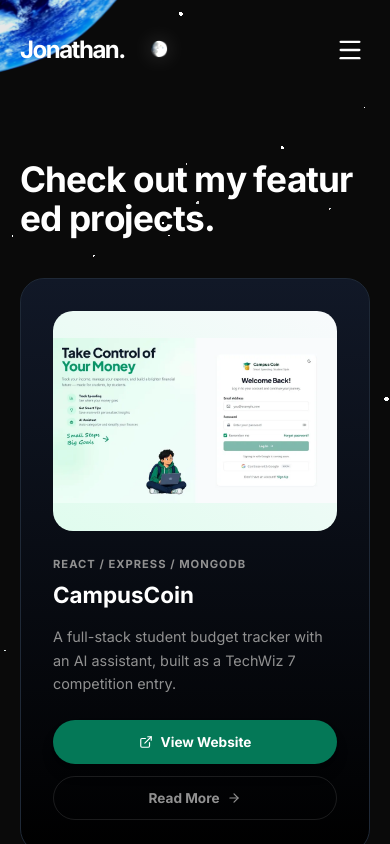
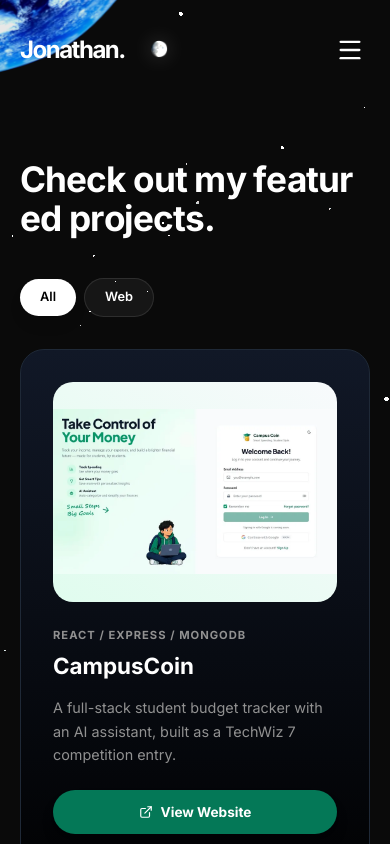
Before and after one commit to ogunmuyiwajonathan/Jonathan-portfolio, a React (Vite) app: page /works in a window 390 px wide. Shown: the top 844 px of the page. Built offline with nearby package versions, Linux system fonts and the light colour scheme.

Commit message:
feat: add web/desktop/mobile project filter, Electron + mobile copy, SEO meta

```diff
--- a/index.html
+++ b/index.html
@@ -14,7 +14,23 @@
     <meta name="viewport" content="width=device-width, initial-scale=1.0" />
     <link rel="preload" as="image" href="/images/image.webp" />
     <link rel="preload" as="image" href="/images/earth-bg.webp" />
-    <title>Jonathan - Portfolio</title>
+    <title>Jonathan - Full Stack Developer | Web, Desktop & Mobile Apps</title>
+    <meta name="description" content="Full-stack developer building web, desktop (Electron), and mobile apps with React, TypeScript, and Node.js. Open to remote roles." />
+    <meta name="keywords" content="full-stack developer, frontend developer, React, TypeScript, Tailwind CSS, Node.js, Electron, Flutter, React Native, remote developer, Nigeria" />
+    <meta name="author" content="Jonathan Ogunmuyiwa" />
+    <link rel="canonical" href="https://jonworld.vercel.app/" />
+    <!-- Open Graph -->
+    <meta property="og:type" content="website" />
+    <meta property="og:title" content="Jonathan - Full Stack Developer | Web, Desktop & Mobile Apps" />
+    <meta property="og:description" content="Full-stack developer building web, desktop (Electron), and mobile apps with React, TypeScript, and Node.js. Open to remote roles." />
+    <meta property="og:url" content="https://jonworld.vercel.app/" />
+    <meta property="og:image" content="https://jonworld.vercel.app/images/logo.webp" />
+    <meta property="og:site_name" content="Jonathan Ogunmuyiwa - Portfolio" />
+    <!-- Twitter -->
+    <meta name="twitter:card" content="summary_large_image" />
+    <meta name="twitter:title" content="Jonathan - Full Stack Developer | Web, Desktop & Mobile Apps" />
+    <meta name="twitter:description" content="Full-stack developer building web, desktop (Electron), and mobile apps with React, TypeScript, and Node.js. Open to remote roles." />
+    <meta name="twitter:image" content="https://jonworld.vercel.app/images/logo.webp" />
   </head>
   <body>
     <div id="root"></div>
--- a/src/pages/Home.tsx
+++ b/src/pages/Home.tsx
@@ -4,7 +4,7 @@ import {
     Code2, Palette, Zap, Globe, Database, Smartphone
 } from 'lucide-react';
 import { FaNodeJs, FaReact } from 'react-icons/fa';
-import { SiTailwindcss, SiJavascript, SiFlutter, SiMongodb } from 'react-icons/si';
+import { SiTailwindcss, SiJavascript, SiFlutter, SiMongodb, SiElectron } from 'react-icons/si';
 import { Linkedin, Github } from 'lucide-react';
 import SpotlightCard from '@/components/react-bits/SpotlightCard';
 import SplitText from '@/components/react-bits/SplitText';
@@ -23,13 +23,14 @@ const techStack = [
     { icon: <SiMongodb size={30} className="text-[#00ed64]" />, label: "MongoDB", title:"MongoDB" },
     { icon: <FaNodeJs size={30} className="text-[#339933]" />, label: "Node.js", title: "Node.js" },
     { icon: <SiFlutter size={30} className="text-[#55C6F8]" />, label: "Flutter", title: "Flutter" },
+    { icon: <SiElectron size={30} className="text-[#9feaf9]" />, label: "Electron", title: "Electron" },
 ];
 
 const services = [
-    { icon: <Globe size={24} />, title: 'Full Stack Development', desc: 'React, Node, Python' },
+    { icon: <Globe size={24} />, title: 'Full Stack Development', desc: 'React, Node, Electron' },
     { icon: <Palette size={24} />, title: 'UX Strategy', desc: 'Figma' },
     { icon: <Database size={24} />, title: 'Data Design', desc: 'SQL, Mongo Db' },
-    { icon: <Smartphone size={24} />, title: 'App Precision', desc: 'Flutter, React Native' },
+    { icon: <Smartphone size={24} />, title: 'App Precision', desc: 'Flutter, React Native, Electron' },
 ];
 
 const skills = [
@@ -43,7 +44,8 @@ const skills = [
 
 const marqueeItems = [
     "Full Stack Development", "UI/UX Design", "Agentic AI Automation",
-    "Database Architecture", "API Development", "Performance Optimization"
+    "Database Architecture", "API Development", "Performance Optimization",
+    "Electron Desktop Apps", "Flutter Mobile Apps"
 ];
 
 // All three icons are entry points to the contact page rather than outbound
@@ -139,8 +141,10 @@ export default function Home() {
                                 />
 
                                 <p className="text-muted-foreground text-[0.95rem] leading-[1.75] max-w-[420px]">
-                                    I craft high-performance digital experiences that bridge
-                                    the gap between technical excellence and intuitive design.
+                                    I build web, desktop, and mobile experiences — React
+                                    web apps, Electron desktop apps, and Flutter /
+                                    React Native apps — that bridge the gap between
+                                    technical excellence and intuitive design.
                                 </p>
 
                                 <div className="flex flex-wrap gap-3 mt-7 justify-center md:justify-start">
--- a/src/pages/Works.tsx
+++ b/src/pages/Works.tsx
@@ -17,6 +17,8 @@ interface Project {
     gradient: string;
     accentColor: string;
     year: string;
+    type: "web" | "desktop" | "mobile";
+    hidden?: boolean;
 }
 
 // The seven legacy cards ship three widths each (-300w / -600w / -full). A project
@@ -26,6 +28,51 @@ function cardSrcSet(image: string): string | undefined {
     if (!image.includes('-full.')) return undefined;
     return `${image.replace('-full.', '-300w.')} 300w, ${image.replace('-full.', '-600w.')} 600w, ${image} 1024w`;
 }
+
+// Placeholder entries for desktop and mobile projects — NOT rendered on the live
+// site (hidden: true). Fill in the real details and delete the hidden flag to
+// enable them; they will then appear under their filter tab.
+const desktopPlaceholders: Project[] = [
+    {
+        title: "Desktop Project Placeholder",
+        category: "Electron / Desktop App",
+        description: "TODO: one-line description of the desktop application.",
+        fullDescription: "TODO: full description — what the app does, why it was built, the stack, and your role.",
+        highlights: [
+            "TODO: key feature 1",
+            "TODO: key feature 2",
+            "TODO: key feature 3"
+        ],
+        image: "/images/TODO-desktop-screenshot.webp",
+        link: "TODO: live/store/demo link or remove this field usage",
+        gradient: "from-[#1e293b] to-[#0f172a]",
+        accentColor: "#38bdf8",
+        year: "TODO",
+        type: "desktop",
+        hidden: true
+    }
+];
+
+const mobilePlaceholders: Project[] = [
+    {
+        title: "Mobile Project Placeholder",
+        category: "Flutter / Mobile App",
+        description: "TODO: one-line description of the mobile application.",
+        fullDescription: "TODO: full description — what the app does, why it was built, the stack (Flutter or React Native), and your role.",
+        highlights: [
+            "TODO: key feature 1",
+            "TODO: key feature 2",
+            "TODO: key feature 3"
+        ],
+        image: "/images/TODO-mobile-screenshot.webp",
+        link: "TODO: Play Store / App Store / demo link",
+        gradient: "from-[#312e81] to-[#1e1b4b]",
+        accentColor: "#818cf8",
+        year: "TODO",
+        type: "mobile",
+        hidden: true
+    }
+];
 
 const projects: Project[] = [
     {
@@ -44,7 +91,8 @@ const projects: Project[] = [
         link: "https://campus-coin-nine.vercel.app/",
         gradient: "from-[#e0fcee] to-[#f8fafc]",
         accentColor: "#047857",
-        year: "2026"
+        year: "2026",
+        type: "web"
     },
     {
         title: "Dr. Olatoye",
@@ -61,7 +109,8 @@ const projects: Project[] = [
         link: "https://dr-olatoye.vercel.app/",
         gradient: "from-[#052653] to-[#2E7D32]",
         accentColor: "#2E7D32",
-        year: "2026"
+        year: "2026",
+        type: "web"
     },
     {
         title: "Solibu Stories",
@@ -78,7 +127,8 @@ const projects: Project[] = [
         link: "https://solibu-stories.vercel.app/",
         gradient: "from-[#0d0d10] to-[#b1862f]",
         accentColor: "#b1862f",
-        year: "2026"
+        year: "2026",
+        type: "web"
     },
     {
         title: "LifeOS",
@@ -90,7 +140,8 @@ const projects: Project[] = [
         link: "https://life-o-system.vercel.app/",
         gradient: "from-[#081a14] to-[#081a14]",
         accentColor: "#10b981",
-        year: "2026"
+        year: "2026",
+        type: "web"
     },
     {
         title: "Belleville Dental Care (DEMO)",
@@ -102,7 +153,8 @@ const projects: Project[] = [
         link: "https://project-belleville-dental.vercel.app/",
         gradient: "from-[#2b5876] to-[#4e4376]",
         accentColor: "#4e4376",
-        year: "2026"
+        year: "2026",
+        type: "web"
     },
     {
         title: "Tasty Crust (DEMO)",
@@ -114,7 +166,8 @@ const projects: Project[] = [
         link: "https://tasty-crust.vercel.app/",
         gradient: "from-[#f12711] to-[#f5af19]",
         accentColor: "#f12711",
-        year: "2025"
+        year: "2025",
+        type: "web"
     },
     {
         title: "Stalworld Tech (DEMO)",
@@ -126,7 +179,8 @@ const projects: Project[] = [
         link: "https://stalworldtech.vercel.app/",
         gradient: "from-[#07424e] to-[#05706d]",
         accentColor: "#05706d",
-        year: "2025"
+        year: "2025",
+        type: "web"
     },
     {
         title: "Portfolio Website",
@@ -138,13 +192,17 @@ const projects: Project[] = [
         link: "https://port-murex-tau.vercel.app/",
         gradient: "from-[#1e1e1e] to-[#333333]",
         accentColor: "#6b7280",
-        year: "2025"
+        year: "2025",
+        type: "web"
     },
+    ...desktopPlaceholders,
+    ...mobilePlaceholders
 ];
 
 export default function Works() {
     const [selectedProject, setSelectedProject] = useState<Project | null>(null);
     const [isLoading, setIsLoading] = useState(true);
+    const [filter, setFilter] = useState<"all" | "web" | "desktop" | "mobile">("all");
 
     usePageTitle('Works');
     useEffect(() => {
@@ -154,6 +212,21 @@ export default function Works() {
         }, 1500);
         return () => clearTimeout(timer);
     }, []);
+
+    // Filtered list: placeholders (hidden: true) never render on the live site.
+    const visibleProjects = projects.filter(
+        (p) => !p.hidden && (filter === "all" || p.type === filter)
+    );
+
+    // A tab only shows for a type that has at least one visible project.
+    const typesPresent = [...new Set(projects.filter((p) => !p.hidden).map((p) => p.type))];
+
+    // If the active filter has no visible projects (e.g. placeholders got hidden again), fall back to All.
+    useEffect(() => {
+        if (filter !== "all" && visibleProjects.length === 0) {
+            setFilter("all");
+        }
+    }, [filter, visibleProjects.length]);
 
     // Prevent body scroll when modal is open
     useEffect(() => {
@@ -185,6 +258,27 @@ export default function Works() {
                 />
             </header>
 
+            {/* Project type filter — segmented tabs, only shown for types with visible projects */}
+            <div className="flex flex-wrap items-center gap-2 mb-8" role="tablist" aria-label="Filter projects by type">
+                {(["all", "web", "desktop", "mobile"] as const).map((t) => (
+                    (t === "all" || typesPresent.includes(t)) && (
+                        <button
+                            key={t}
+                            role="tab"
+                            aria-selected={filter === t}
+                            onClick={() => setFilter(t)}
+                            className={`px-5 py-2 rounded-full text-[0.8rem] font-semibold capitalize transition-all duration-300 ${
+                                filter === t
+                                    ? "bg-white text-black shadow-lg"
+                                    : "bg-white/5 text-foreground/70 border border-white/10 hover:bg-white/10 hover:text-foreground"
+                            }`}
+                        >
+                            {t}
+                        </button>
+                    )
+                ))}
+            </div>
+
             <div className="grid grid-cols-1 md:grid-cols-2 gap-6">
                 {isLoading ? (
                     // Skeleton Grid
@@ -200,9 +294,13 @@ export default function Works() {
                             </div>
                         </div>
                     ))
+                ) : visibleProjects.length === 0 ? (
+                    <p className="text-foreground/60 col-span-full py-10 text-center">
+                        No projects in this category yet.
+                    </p>
                 ) : (
                     <>
-                        {projects.map((project, i) => (
+                        {visibleProjects.map((project, i) => (
                         <ScrollReveal key={i} direction="up" delay={i * 0.05} className="group flex flex-col h-full">
                             <SpotlightCard className="p-6 flex flex-col h-full transition-all duration-500 group-hover:-translate-y-2 group-hover:bg-[#1f1f1f]/80 sm:p-8">
                                 {/* Image */}
```
Also changed, not shown: src/pages/About.tsx (+5 -4 lines).
